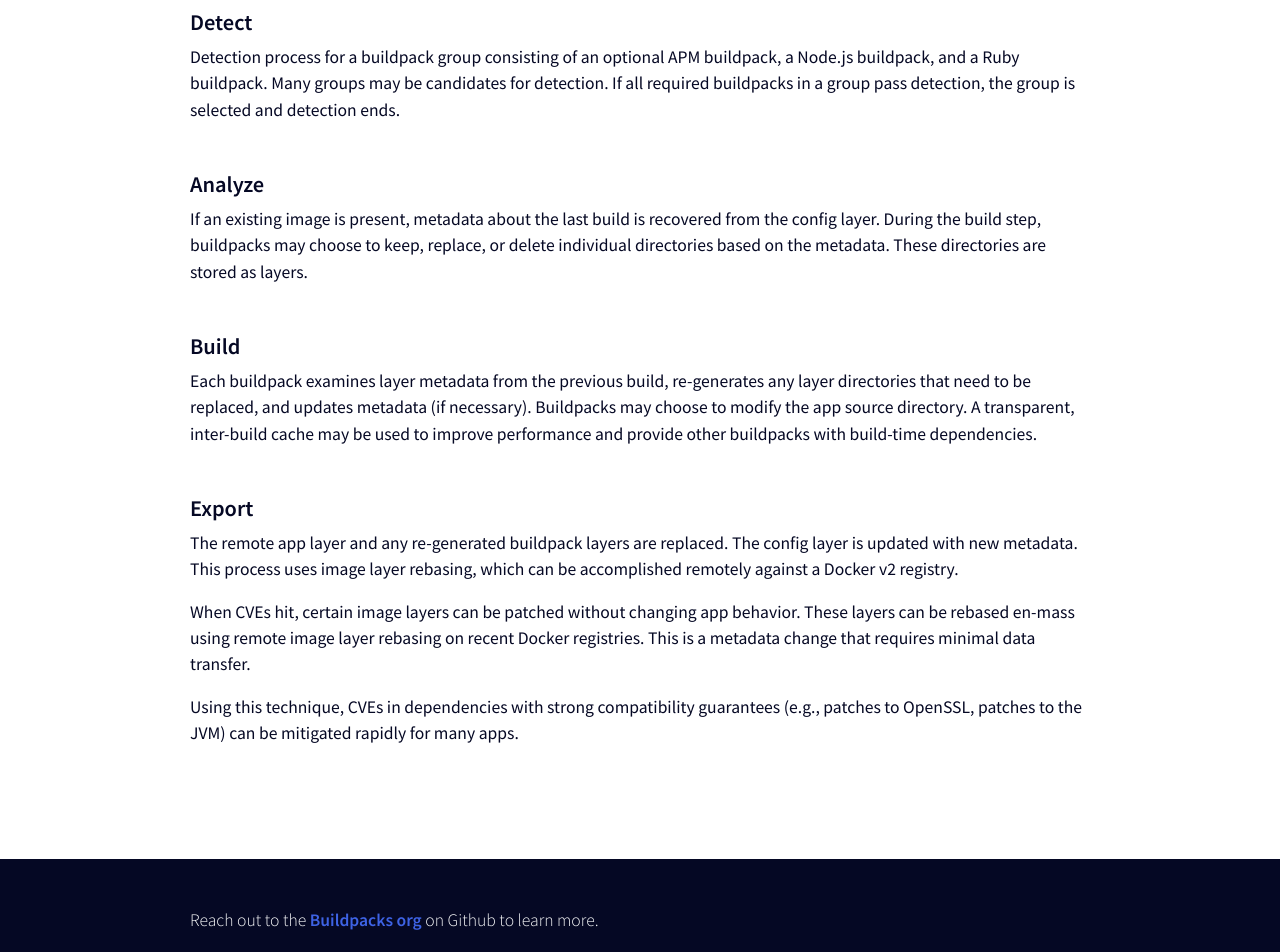
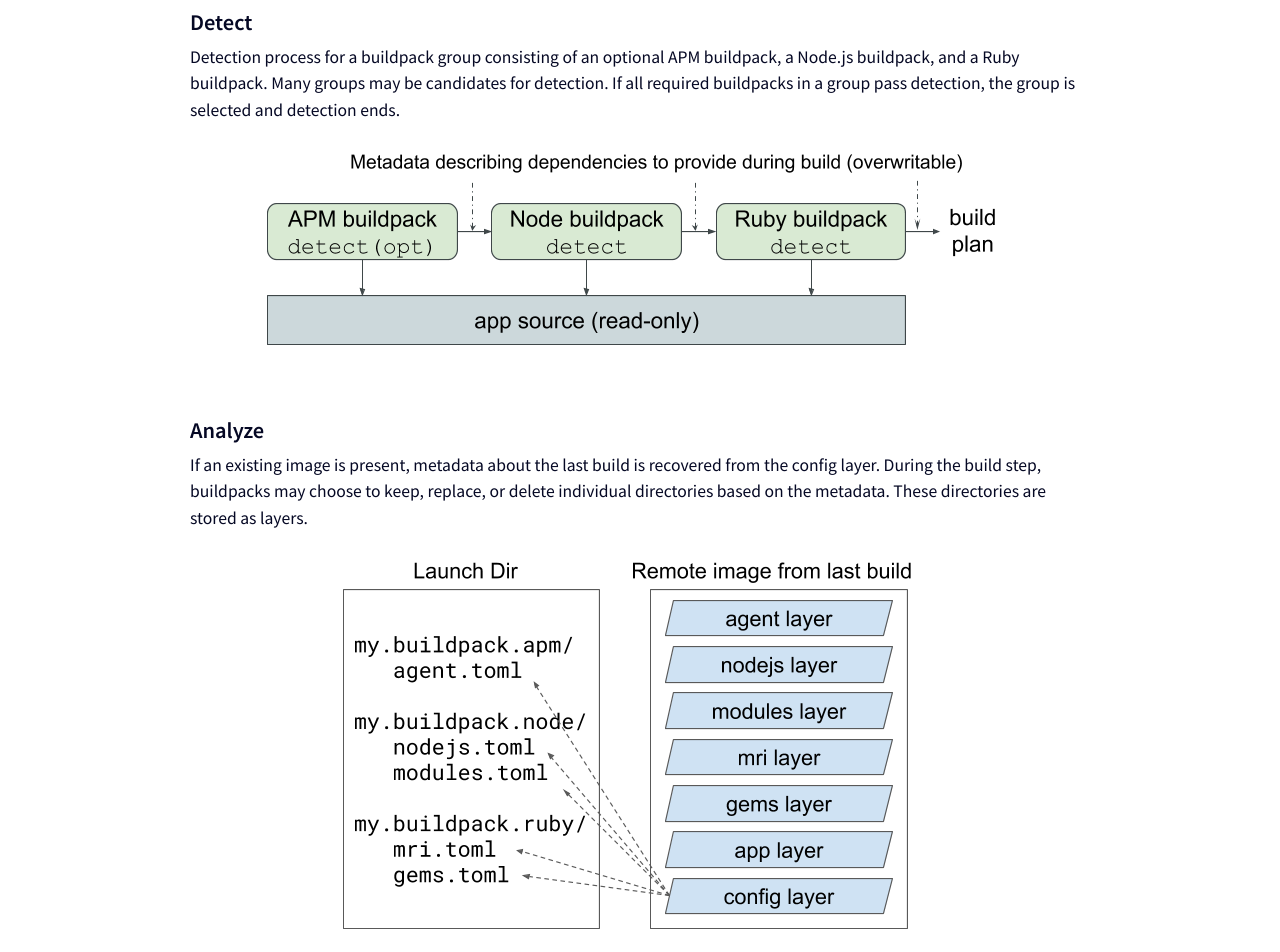
Before and after one commit to buildpacks/website, a plain HTML site: page index.html in a window 1280 px wide. Shown: the part 2040-2992 px from the top of the page. Drawn offline with nearby package versions, Linux system fonts and the light colour scheme.

Commit message:
added images and image styles, updated docker run command

```diff
--- a/index.html
+++ b/index.html
@@ -58,7 +58,7 @@
         <h3 class="mt-5">Running Your Application</h3>
         <p>Now that you have successfully built your OCI image using Cloud Native Buildpacks you can run your application using the Docker CLI.</p>
 
-        <pre class="code-block"><code>$ docker run &lt;image tag&gt;</code></pre>
+        <pre class="code-block"><code>$ docker run -e PORT=8000 -p 8000:8000 &lt;image name&gt;</code></pre>
 
         <p>Congratulations! You have now successfully built and run your first application with Cloud Native Buildpacks.</p>
       </section>
@@ -69,19 +69,25 @@
 
         <h3 class="mt-5">Detect</h3>
         <p>Detection process for a buildpack group consisting of an optional APM buildpack, a Node.js buildpack, and a Ruby buildpack. Many groups may be candidates for detection. If all required buildpacks in a group pass detection, the group is selected and detection ends.</p>
+        <img src="images/detect.png" alt="Detection Process" class="img-center">
 
-        <h3 class="mt-5">Analyze</h3>
+        <h3 class="mt-5 pt-4">Analyze</h3>
         <p>If an existing image is present, metadata about the last build is recovered from the config layer. During the build step, buildpacks may choose to keep, replace, or delete individual directories based on the metadata. These directories are stored as layers.</p>
+        <img src="images/analyze.png" alt="Analyze Process" class="img-center">
 
-        <h3 class="mt-5">Build</h3>
+        <h3 class="mt-5 pt-4">Build</h3>
         <p>Each buildpack examines layer metadata from the previous build, re-generates any layer directories that need to be replaced, and updates metadata (if necessary). Buildpacks may choose to modify the app source directory. A transparent, inter-build cache may be used to improve performance and provide other buildpacks with build-time dependencies.</p>
+        <img src="images/build.png" alt="Build Process" class="img-center">
 
-        <h3 class="mt-5">Export</h3>
+        <h3 class="mt-5 pt-4">Export</h3>
         <p>The remote app layer and any re-generated buildpack layers are replaced. The config layer is updated with new metadata. This process uses image layer rebasing, which can be accomplished remotely against a Docker v2 registry.</p>
+        <img src="images/export.png" alt="Export Process" class="img-center">
 
+        <h3 class="mt-5 pt-4">Security Vulnerability Patching</h3>
         <p>When CVEs hit, certain image layers can be patched without changing app behavior. These layers can be rebased en-mass using remote image layer rebasing on recent Docker registries. This is a metadata change that requires minimal data transfer.</p>
 
         <p>Using this technique, CVEs in dependencies with strong compatibility guarantees (e.g., patches to OpenSSL, patches to the JVM) can be mitigated rapidly for many apps.</p>
+        <img src="images/cve.png" alt="Security Patching" class="img-center">
 
 
       </section>
--- a/main.css
+++ b/main.css
@@ -86,3 +86,8 @@ Others
   padding: 10px 25px 8px 25px;
   margin-left: 15px;
 }
+
+.img-center {
+  display: block;
+  margin: 0 auto;
+}
```
Also changed, not shown: Images/analyze.png (added), Images/build.png (added), Images/cve.png (added), Images/detect.png (added), Images/export.png (added), 1 other file.
